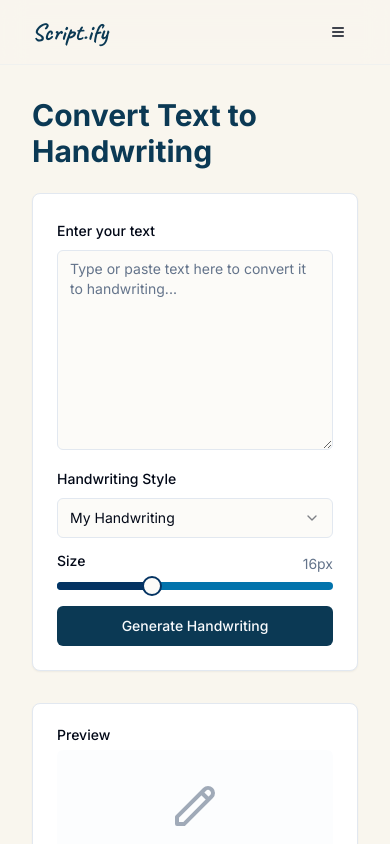
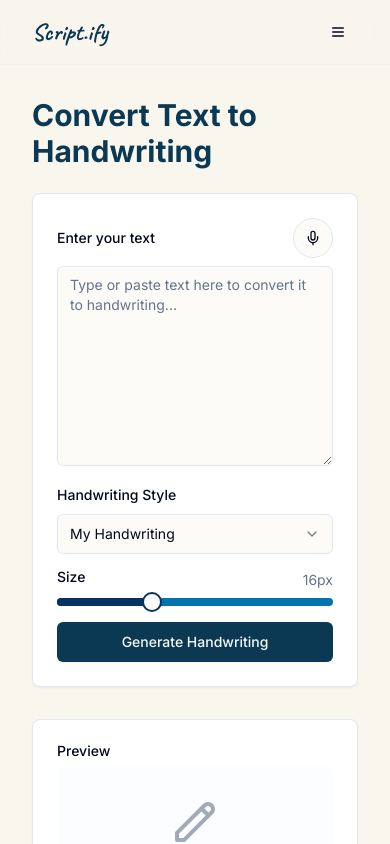
Before and after one commit to devmanas45/scriptify-your-words, a React (Vite) app: page /convert in a window 390 px wide. Shown: the top 844 px of the page. Built offline with nearby package versions, Linux system fonts and the light colour scheme; sample sign-in values are in the browser's storage.

Commit message:
Add microphone feature to Convert page

```diff
--- /dev/null
+++ b/src/components/MicrophoneButton.tsx
@@ -0,0 +1,71 @@
+
+import React, { useState } from 'react';
+import { Mic, MicOff } from 'lucide-react';
+import { Button } from '@/components/ui/button';
+import { toast } from 'sonner';
+
+interface MicrophoneButtonProps {
+  onTranscriptionResult: (text: string) => void;
+}
+
+const MicrophoneButton = ({ onTranscriptionResult }: MicrophoneButtonProps) => {
+  const [isListening, setIsListening] = useState(false);
+  const [recognition, setRecognition] = useState<SpeechRecognition | null>(null);
+
+  const startListening = () => {
+    if ('webkitSpeechRecognition' in window || 'SpeechRecognition' in window) {
+      const SpeechRecognition = window.webkitSpeechRecognition || window.SpeechRecognition;
+      const recognitionInstance = new SpeechRecognition();
+
+      recognitionInstance.continuous = true;
+      recognitionInstance.interimResults = true;
+
+      recognitionInstance.onresult = (event) => {
+        const transcript = Array.from(event.results)
+          .map(result => result[0])
+          .map(result => result.transcript)
+          .join('');
+
+        onTranscriptionResult(transcript);
+      };
+
+      recognitionInstance.onerror = (event) => {
+        toast.error('Error occurred in recognition: ' + event.error);
+        setIsListening(false);
+      };
+
+      recognitionInstance.onend = () => {
+        setIsListening(false);
+      };
+
+      recognitionInstance.start();
+      setRecognition(recognitionInstance);
+      setIsListening(true);
+      toast.success('Listening...');
+    } else {
+      toast.error('Speech recognition is not supported in your browser');
+    }
+  };
+
+  const stopListening = () => {
+    if (recognition) {
+      recognition.stop();
+      setIsListening(false);
+      toast.success('Stopped listening');
+    }
+  };
+
+  return (
+    <Button
+      variant="outline"
+      size="icon"
+      className="rounded-full"
+      onClick={isListening ? stopListening : startListening}
+      title={isListening ? "Stop listening" : "Start listening"}
+    >
+      {isListening ? <MicOff className="h-4 w-4" /> : <Mic className="h-4 w-4" />}
+    </Button>
+  );
+};
+
+export default MicrophoneButton;
--- a/src/pages/Convert.tsx
+++ b/src/pages/Convert.tsx
@@ -1,4 +1,3 @@
-
 import { useState } from "react";
 import { Button } from "@/components/ui/button";
 import { Card, CardContent } from "@/components/ui/card";
@@ -7,6 +6,7 @@ import { Label } from "@/components/ui/label";
 import { Select, SelectContent, SelectItem, SelectTrigger, SelectValue } from "@/components/ui/select";
 import { toast } from "sonner";
 import { Slider } from "@/components/ui/slider";
+import MicrophoneButton from "@/components/MicrophoneButton";
 
 export default function Convert() {
   const [text, setText] = useState("");
@@ -37,6 +37,10 @@ export default function Convert() {
     toast.success("Handwriting image downloaded");
   };
 
+  const handleTranscriptionResult = (transcript: string) => {
+    setText(transcript);
+  };
+
   return (
     <div className="container py-8 max-w-4xl">
       <h1 className="text-3xl font-bold text-ink mb-6">Convert Text to Handwriting</h1>
@@ -47,7 +51,10 @@ export default function Convert() {
             <CardContent className="pt-6">
               <div className="space-y-4">
                 <div className="space-y-2">
-                  <Label htmlFor="text">Enter your text</Label>
+                  <div className="flex items-center justify-between">
+                    <Label htmlFor="text">Enter your text</Label>
+                    <MicrophoneButton onTranscriptionResult={handleTranscriptionResult} />
+                  </div>
                   <Textarea
                     id="text"
                     placeholder="Type or paste text here to convert it to handwriting..."
```
